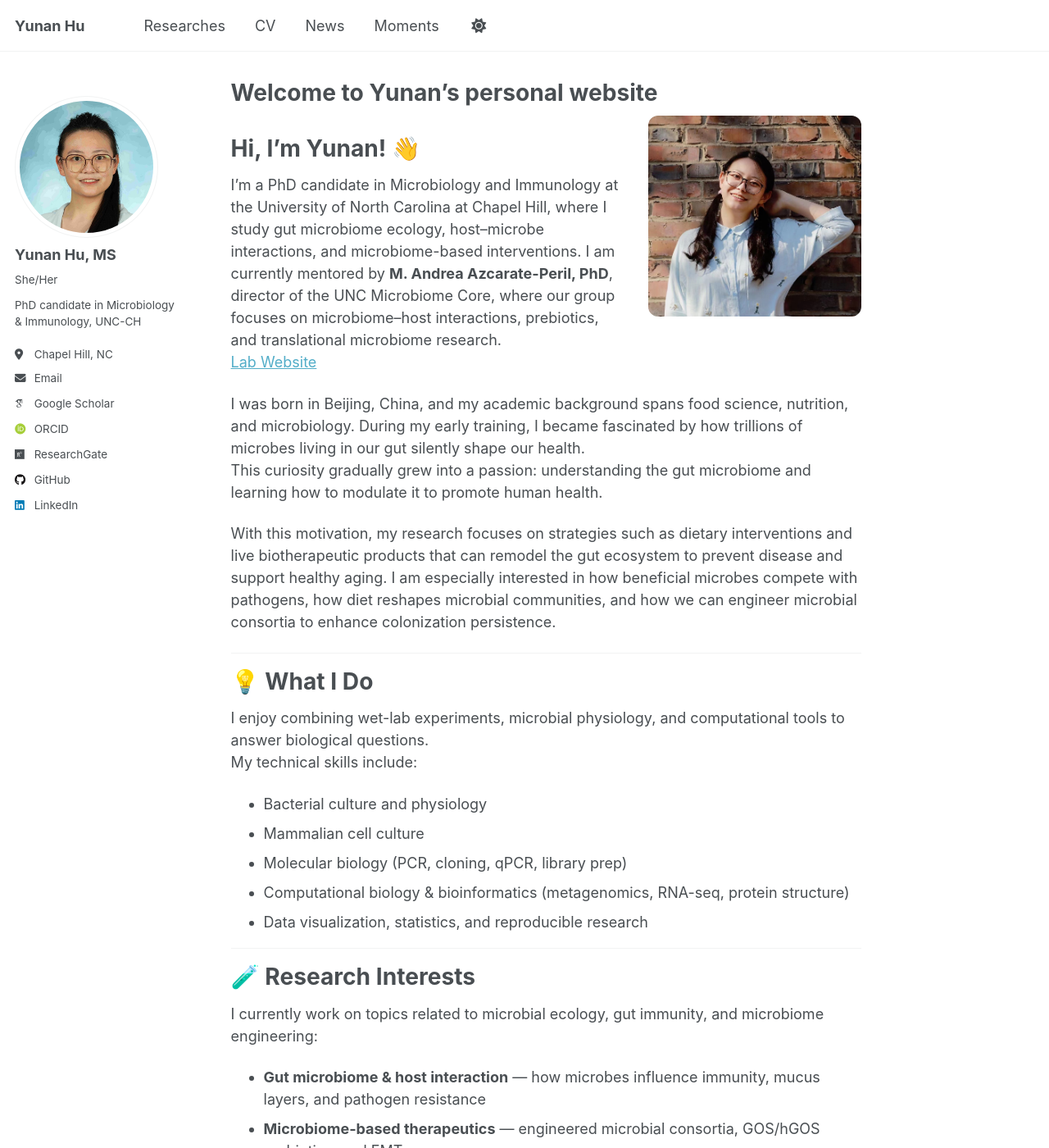
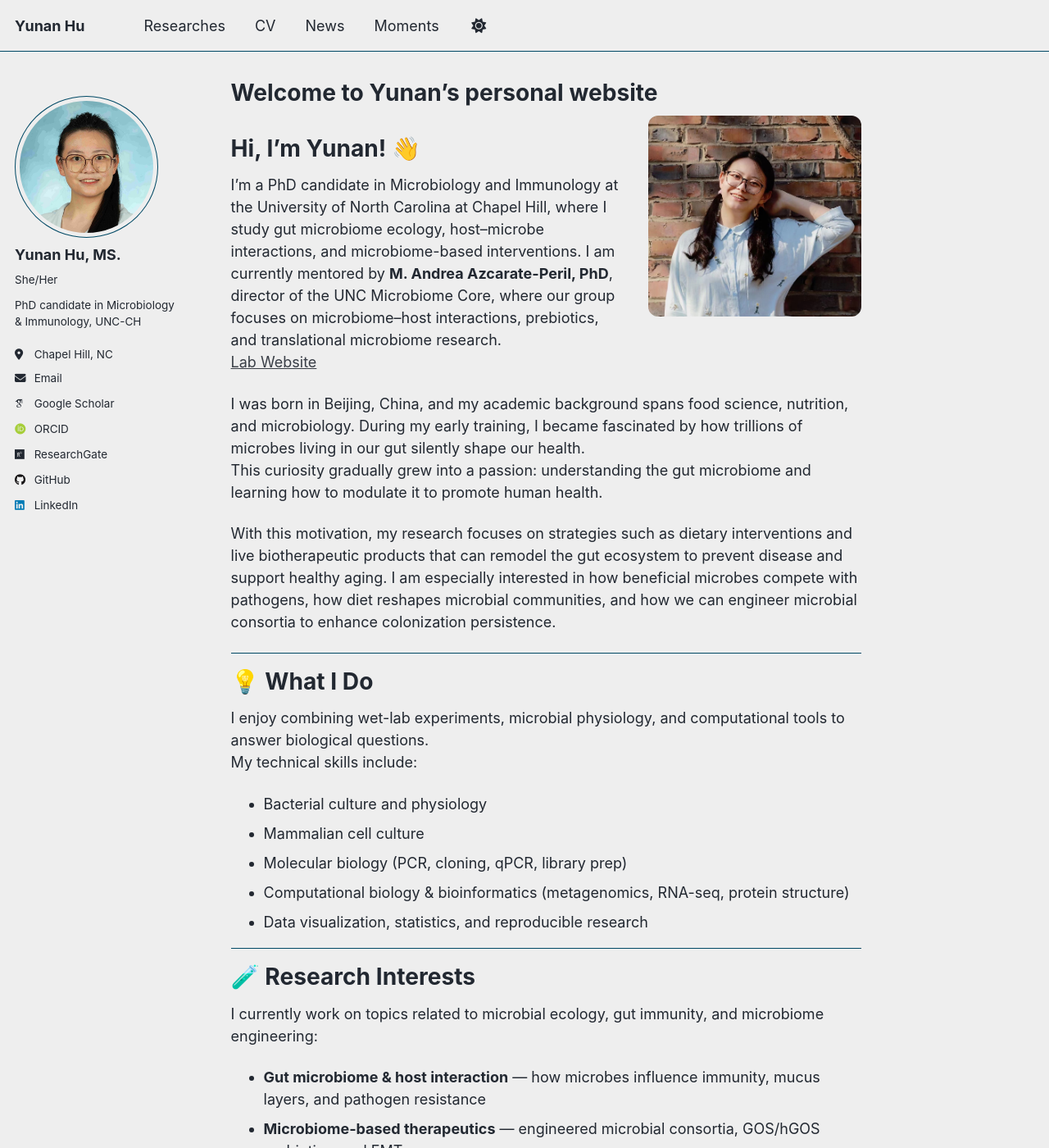
Before and after one commit to Yunan0525/Yunan0525.github.io, a Jekyll site: the page built from _pages/about.md, in a window 1280 px wide and 1400 px high. Shown: the whole window at 82% size. Built offline with Jekyll 4.4.1, drawn with Linux system fonts in a browser that asks for light colours; some web fonts are replaced; a script that is not in the unit is left out.

Commit message:
Update _config.yml

```diff
--- a/_config.yml
+++ b/_config.yml
@@ -8,8 +8,8 @@
 
 # Basic Site Settings
 locale                   : "en-US"
-#site_theme               : "minimal-mistakes-jekyll" # Currently available options are "default", "air"
-remote_theme: "jekyll-theme-architect"
+site_theme               : "air" # Currently available options are "default", "air"
+#remote_theme: "jekyll-theme-architect"
 title: "Yunan Hu"
 name: "Yunan Hu (胡雨楠)"
 email: "yunan@ad.unc.edu"
@@ -25,7 +25,7 @@ repository               : "Yunan0525/yunan0525.github.io"
 #               Additional customization can be done by editing /_includes/author-profile.html
 author:
   avatar: "bioyunan.jpg"
-  name: "Yunan Hu, MS"
+  name: "Yunan Hu, MS."
   pronouns: "She/Her"
   bio: "PhD candidate in Microbiology & Immunology, UNC-CH"
   location: "Chapel Hill, NC"
```
